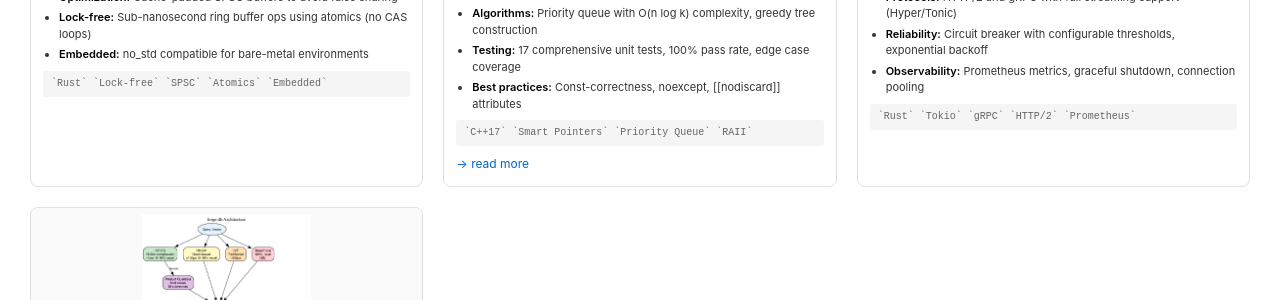
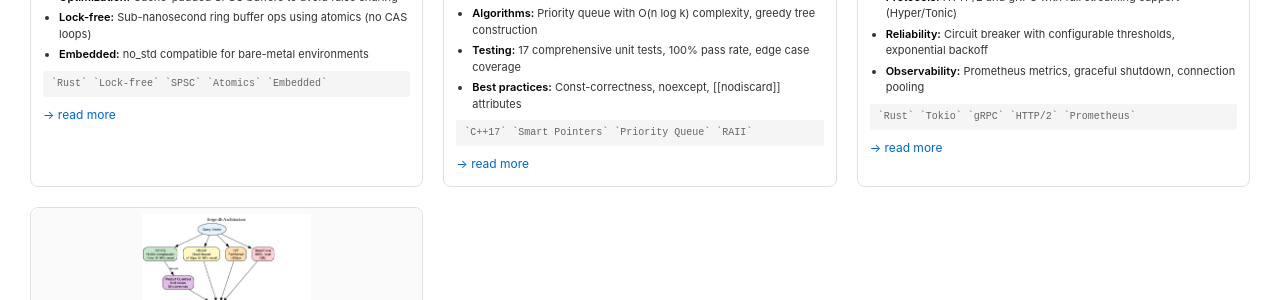
Before and after one commit to HueCodes/HueCodes.github.io, a Jekyll site: the page built from index.md, in a window 1280 px wide. Shown: the part 1155-1455 px from the top of the page. Built offline with Jekyll 4.4.1, drawn with Linux system fonts in a browser that asks for light colours; part of the change alters nothing that is shown.

Commit message:
Fix project blog post links to match permalink format
Update all blog links from Jekyll default date-based URLs to custom permalink format. Fix 5 broken links (Go-Hunter, Gretun, Nodix, Huffman-Cpp, Forge-DB) and add 2 missing blog links (Sensor-Bridge, rust-servicemesh) for consistency.

```diff
--- a/index.md
+++ b/index.md
@@ -50,7 +50,7 @@ title: home
           <li><strong>Security:</strong> SHA256 drift detection, age encryption, row-level tenant isolation</li>
         </ul>
         <p class="tech">`Go` `PostgreSQL` `Redis` `AWS` `GCP` `Azure`</p>
-        <p class="blog-link"><a href="/2026/01/31/go-hunter.html">→ read more</a></p>
+        <p class="blog-link"><a href="/blog/go-hunter/">→ read more</a></p>
       </div>
     </article>
 
@@ -67,7 +67,7 @@ title: home
           <li><strong>Cloud-native:</strong> Multi-cloud support (AWS, GCP, Azure virtual networks)</li>
         </ul>
         <p class="tech">`Go` `Netlink` `GRE` `VPN` `Cloud Networking`</p>
-        <p class="blog-link"><a href="/2026/01/31/gretun.html">→ read more</a></p>
+        <p class="blog-link"><a href="/blog/gretun/">→ read more</a></p>
       </div>
     </article>
 
@@ -84,7 +84,7 @@ title: home
           <li><strong>Correctness:</strong> DAG validation with topological sort and cycle detection</li>
         </ul>
         <p class="tech">`Rust` `Real-time` `DAG` `Lock-free` `Robotics`</p>
-        <p class="blog-link"><a href="/2026/01/31/nodix.html">→ read more</a></p>
+        <p class="blog-link"><a href="/blog/nodix/">→ read more</a></p>
       </div>
     </article>
 
@@ -101,6 +101,7 @@ title: home
           <li><strong>Embedded:</strong> no_std compatible for bare-metal environments</li>
         </ul>
         <p class="tech">`Rust` `Lock-free` `SPSC` `Atomics` `Embedded`</p>
+        <p class="blog-link"><a href="/blog/sensor-bridge/">→ read more</a></p>
       </div>
     </article>
 
@@ -117,7 +118,7 @@ title: home
           <li><strong>Best practices:</strong> Const-correctness, noexcept, [[nodiscard]] attributes</li>
         </ul>
         <p class="tech">`C++17` `Smart Pointers` `Priority Queue` `RAII`</p>
-        <p class="blog-link"><a href="/2026/02/16/huffman-cpp.html">→ read more</a></p>
+        <p class="blog-link"><a href="/blog/huffman-cpp/">→ read more</a></p>
       </div>
     </article>
 
@@ -134,6 +135,7 @@ title: home
           <li><strong>Observability:</strong> Prometheus metrics, graceful shutdown, connection pooling</li>
         </ul>
         <p class="tech">`Rust` `Tokio` `gRPC` `HTTP/2` `Prometheus`</p>
+        <p class="blog-link"><a href="/blog/rust-servicemesh/">→ read more</a></p>
       </div>
     </article>
 
@@ -150,7 +152,7 @@ title: home
           <li><strong>Algorithms:</strong> IVF-PQ indexing + HNSW graph search for similarity queries</li>
         </ul>
         <p class="tech">`Rust` `SIMD` `AVX-512` `HNSW` `Vector DB`</p>
-        <p class="blog-link"><a href="/2026/01/31/forge-db.html">→ read more</a></p>
+        <p class="blog-link"><a href="/blog/forge-db/">→ read more</a></p>
       </div>
     </article>
   </section>
```
